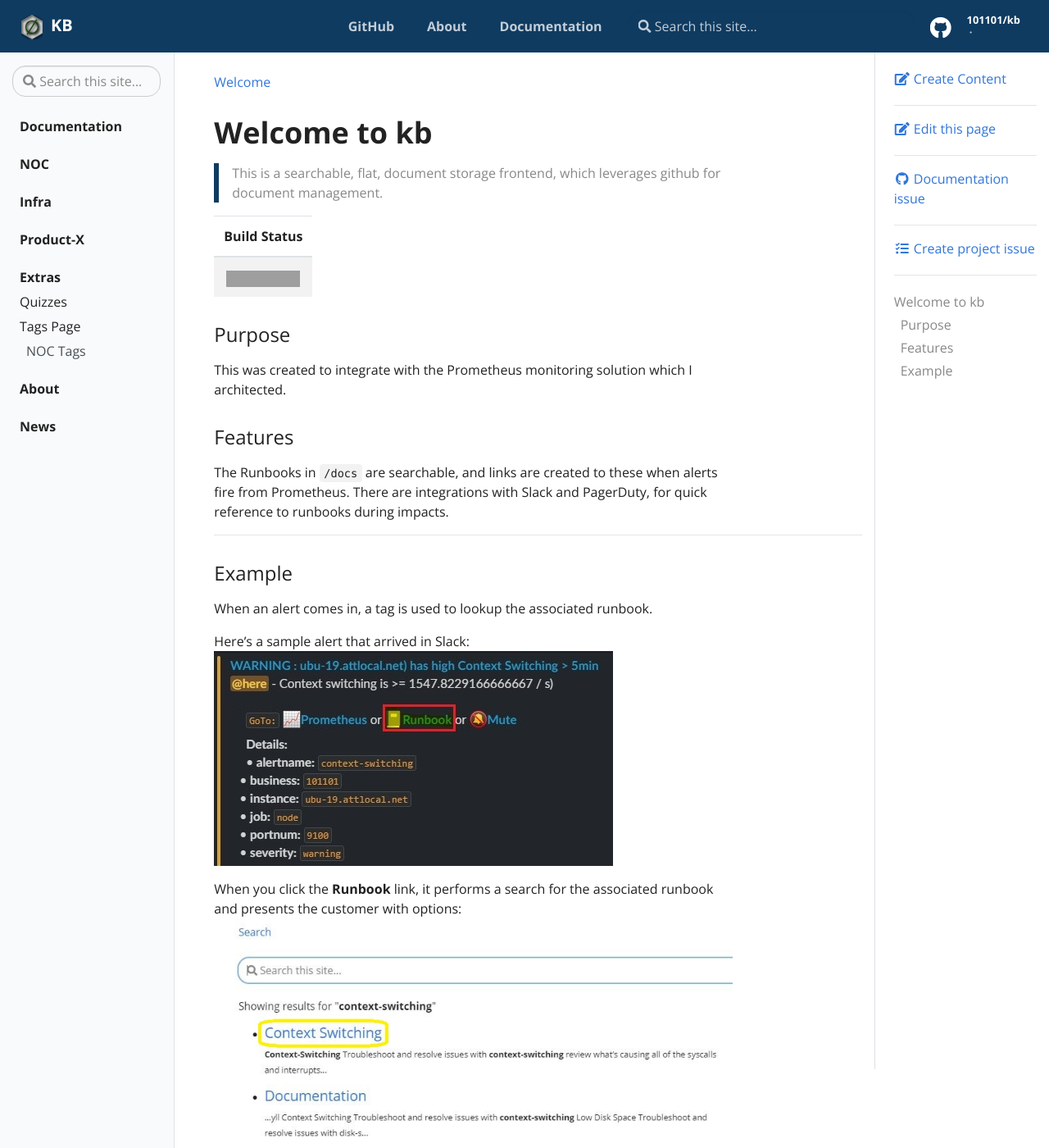
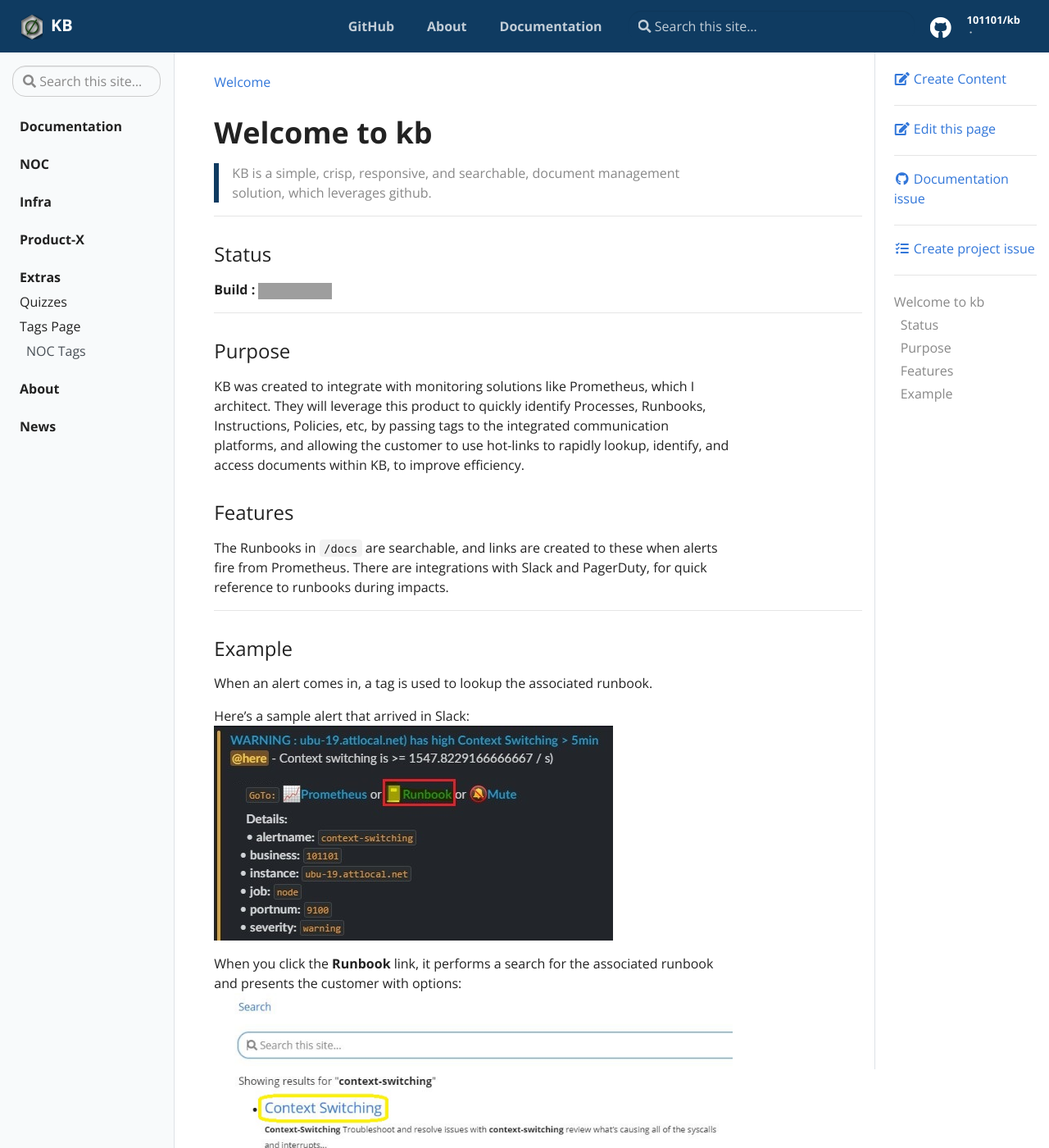
Before and after one commit to 101101/kb, a Jekyll site: the page built from pages/index.md, in a window 1280 px wide and 1400 px high. Shown: the whole window at 82% size. Built offline with Jekyll 4.4.1, drawn with Linux system fonts in a browser that asks for light colours; some of the changed text lies outside the part shown; grey boxes are pictures that could not be loaded.

Commit message:
Update index.md

```diff
--- a/pages/index.md
+++ b/pages/index.md
@@ -6,16 +6,19 @@ permalink: /
 
 # Welcome to kb
 
-> This is a searchable, flat, document storage frontend, which leverages github for document management.
+> KB is a simple, crisp, responsive, and searchable, document management solution, which leverages github.
 
-| Build Status |
-| :----------: |
-| [![CircleCI](https://circleci.com/gh/101101/kb/tree/master.svg?style=shield)](https://circleci.com/gh/101101/kb/tree/master) |
+---
 
+### Status
+
+**Build :** [![CircleCI](https://circleci.com/gh/101101/kb/tree/master.svg?style=shield)](https://circleci.com/gh/101101/kb/tree/master)
+
+---
 
 ### Purpose
 
-This was created to integrate with the Prometheus monitoring solution which I architected.
+KB was created to integrate with monitoring solutions like Prometheus, which I architect. They will leverage this product to quickly identify Processes, Runbooks, Instructions, Policies, etc, by passing tags to the integrated communication platforms, and allowing the customer to use hot-links to rapidly lookup, identify, and access documents within KB, to improve efficiency.
 
 
 ### Features
@@ -34,6 +37,8 @@ Here's a sample alert that arrived in Slack:
 When you click the **Runbook** link, it performs a search for the associated runbook and presents the customer with options:
 ![sample-search-result.jpg]({{ site.baseurl }}/assets/img/sample-search-result.jpg "search result")
 
+This is easily achieved by correlating the `alert name` to the `runbook name`. *With repository growth, more complex tag passing options are available, and weighted answers could be generated.*
+
 ---
 
 Would you like to request a feature or contribute?
```
